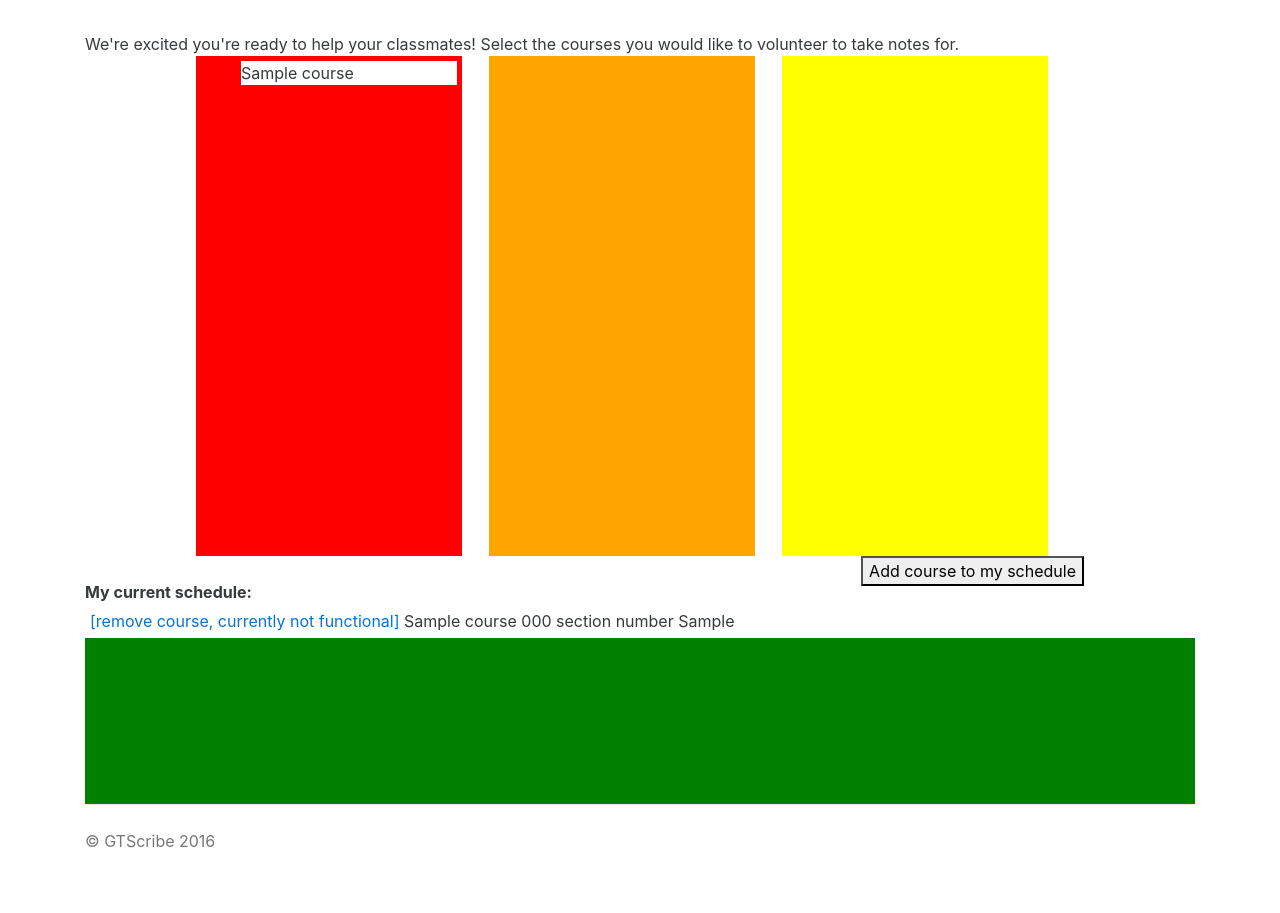
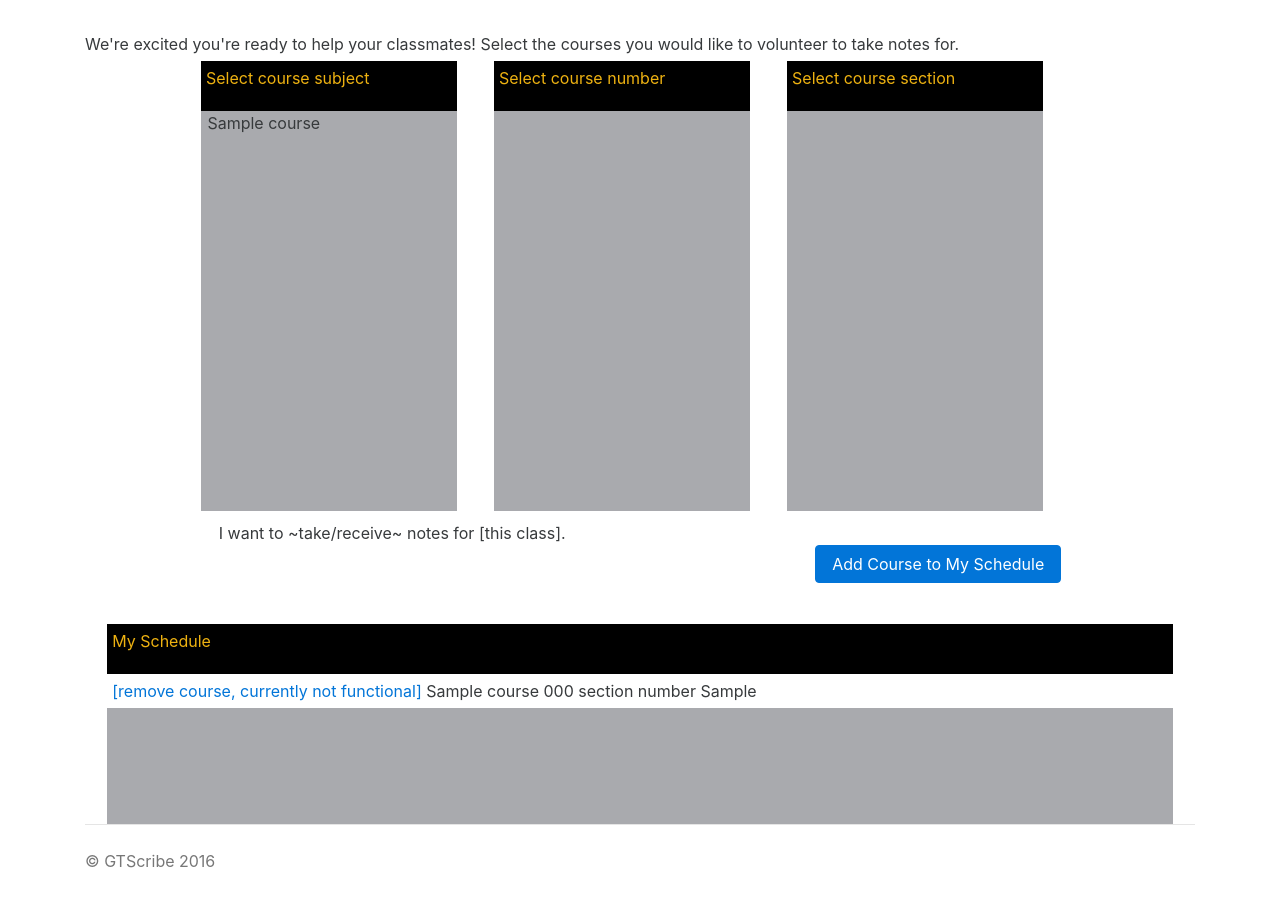
Before and after one commit to JuniorDesign/gt-scribe, a Flask app: page /enrollment in a window 1280 px wide. Shown: the part 151-1064 px from the top of the page. Before the commit the page ends 999 px from the top, so only its background shows below. Run offline with Flask 2, Linux system fonts and the light colour scheme; the visitor is signed in with stand-in values (Sample User, id 1); tables that the repository leaves empty hold one stand-in row (values such as "Sample post"); some libraries are stand-ins or nearby versions.

Commit message:
worked on formatting for enrollment page

```diff
--- a/scribe/static/scripts/selectCourses.js
+++ b/scribe/static/scripts/selectCourses.js
@@ -6,27 +6,27 @@ var currSection = undefined;
 function populateCourseNumbers(courseNumbers){
 	var newList = "";
 	for(var i=0; i<courseNumbers.length; i++){
-		newList += "<li class='number' id='"+courseNumbers[i]+"'>"+courseNumbers[i]+"</li>";
+		newList += "<div class='number' id='"+courseNumbers[i]+"'>"+courseNumbers[i]+"</div>";
 	}
-	$(".courseNumber ol").html(newList);
+	$(".courseNumber .scroll").html(newList);
 }
 
 function populateCourseSections(courseSections){
 	var newList = "";
 	for(var i=0; i<courseSections.length; i++){
-		newList += "<li class='section' id='"+courseSections[i]+"'>"+courseSections[i]+"</li>";
+		newList += "<div class='section' id='"+courseSections[i]+"'>"+courseSections[i]+"</div>";
 	}
-	$(".courseSection ol").html(newList);
+	$(".courseSection .scroll").html(newList);
 }
 
 function clearCourseNumbers(){
 	currNumber = undefined;
-	$(".courseNumbers ol").empty();
+	$(".courseNumbers .scroll").empty();
 }
 
 function clearCourseSections(){
 	currSection = undefined;
-	$(".courseSection ol").empty();
+	$(".courseSection .scroll").empty();
 }
 
 function addCourseToSchedule(crn){
@@ -63,8 +63,8 @@ function addCourseToSchedule(crn){
 }
 
 //highlights the item selected
-$("li.subject").click(function(){
-	$("li.subject").css("background-color", "white");
+$(".scroll .subject").click(function(){
+	$(".scroll .subject").css("background-color", "transparent");
 	$(this).css("background-color", "yellow");
 	var subject = $(this).attr('id');
 	$.ajax({
@@ -93,8 +93,8 @@ $("li.subject").click(function(){
     });
 });
 
-$("ol").on("click", "li.number", function(){
-	$("li.number").css("background-color", "white");
+$(".scroll").on("click", ".number", function(){
+	$(".scroll .number").css("background-color", "transparent");
 	$(this).css("background-color", "yellow");
 	var number = $(this).attr('id');
 	$.ajax({
@@ -121,8 +121,8 @@ $("ol").on("click", "li.number", function(){
     });
 });
 
-$("ol").on("click", "li.section", function(){
-	$("li.section").css("background-color", "white");
+$(".scroll").on("click", ".section", function(){
+	$(".scroll.section").css("background-color", "transparent");
 	$(this).css("background-color", "yellow");
 	currSection = $(this).attr('id');
 });
--- a/scribe/static/styles/selectCourses.css
+++ b/scribe/static/styles/selectCourses.css
@@ -1,6 +1,6 @@
 /*Select courses*/
 #selectClass{
-	height: 500px;
+	/*height: 400px;*/
 	width: 80%;
 	margin: auto;
 }
@@ -9,13 +9,28 @@
 	float:right;
 }
 
+.titleBlock{
+	display:block;
+	color: rgb(238, 178, 17); /*georgia tech yellow*/
+	background-color: black;
+	width: 100%;
+	height: 50px;
+	padding: 5px;
+}
+
+.scroll{
+	width: 100%;
+	height: 400px;
+	overflow: scroll;
+	display: block;
+	background-color: rgb(169, 170, 174);
+}
+
 .courseSubject{
 	float:left;
 	display: block;
 	width: 30%;
 	height: 100%;
-	background-color: red;
-	overflow: scroll;
 	padding: 5px;
 	margin-right: 3%;
 }
@@ -25,8 +40,6 @@
 	width: 30%;
 	height: 100%;
 	display: block;
-	background-color: orange;
-	overflow: scroll;
 	padding: 5px;
 	margin-right: 3%;
 }
@@ -36,17 +49,26 @@
 	width: 30%;
 	height: 100%;
 	display: block;
-	background-color: yellow;
-	overflow: scroll;
 	padding: 5px;
 }
 
+.selectedCourseBlock{
+	width:96%;
+	height: 60px;
+	display:block;
+	margin: auto;
+	padding: 5px;
+	clear: both;
+}
+
 .mySchedule{
-	width: 100%;
+	width: 96%;
+	margin: auto;
 	min-height: 200px;
-	background-color: green;
+	background-color: rgb(169, 170, 174);
 	display: block;
 	clear:both;
+	overflow: scroll;
 
 }
 
@@ -54,19 +76,22 @@
 	list-style-type: none;
 }
 
-li.subject{
+.scroll .subject{
 	display:block;
-	background-color:white;
+	width: 95%;
+	margin: auto;
 }
 
-li.number{
+.scroll .number{
 	display:block;
-	background-color:white;
+	width: 95%;
+	margin: auto;
 }
 
-li.section{
+.scroll .section{
 	display:block;
-	background-color: white;
+	width: 95%;
+	margin: auto;
 }
 
 .enrolledCourse{
--- a/scribe/templates/partials/enroll-courses-template.html
+++ b/scribe/templates/partials/enroll-courses-template.html
@@ -2,30 +2,53 @@
 
 <form id="selectClass">
 	<div class="courseSubject">
-		<ol>
-		{% for subject in subjects %}
-		<!--loop.index0 starts at index 0, loop.index starts at 1-->
-		    <li class="subject" id="{{subjects[loop.index0]}}">{{subjects[loop.index0]}}</li>
-		{% endfor %}
-		</ol>
+		<div class="titleBlock">
+			Select course subject
+		</div>
+		<div class="scroll">
+			<!--ol-->
+			{% for subject in subjects %}
+			<!--loop.index0 starts at index 0, loop.index starts at 1-->
+			    <div class="subject" id="{{subjects[loop.index0]}}">{{subjects[loop.index0]}}</div>
+			{% endfor %}
+			<!--/ol-->
+		</div>
 	</div>
 	<div class="courseNumber">
-		<ol>
-		</ol>
+		<div class="titleBlock">
+			Select course number
+		</div>
+		<div class="scroll">
+			<!--ol>
+			</ol-->
+		</div>
 	</div>
 	<div class="courseSection">
-		<ol>
-		</ol>
+		<div class="titleBlock">
+			Select course section
+		</div>
+		<div class="scroll">
+			<!--ol>
+			</ol-->
+		</div>
 	</div>
-	<button type="submit">Add course to my schedule</button>
+	<div class="selectedCourseBlock">
+		<div id="currCourse">
+			I want to ~take/receive~ notes for [this class].
+		</div>
+		<button type="submit" class="btn btn-primary">Add Course to My Schedule</button>
+	</div>
 </form>
 
 <br />
 
-<b>My current schedule:</b>
+
 <br />
 
 <div class="mySchedule">
+	<div class="titleBlock">
+			My Schedule
+		</div>
 	{% for course in myCourses %}
 		<div class="enrolledCourse" crn="{{course['crn']}}">
 			<a href="#">[remove course, currently not functional]</a>
```
